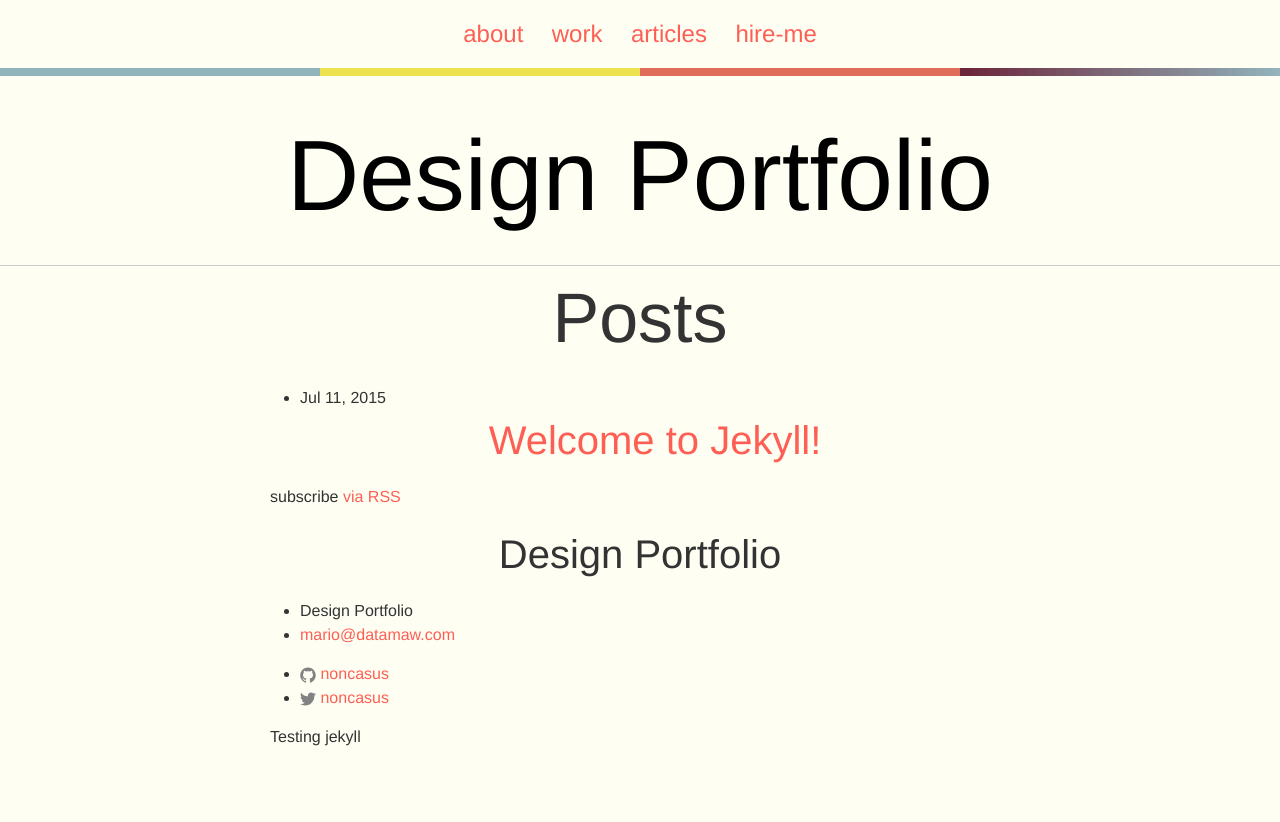
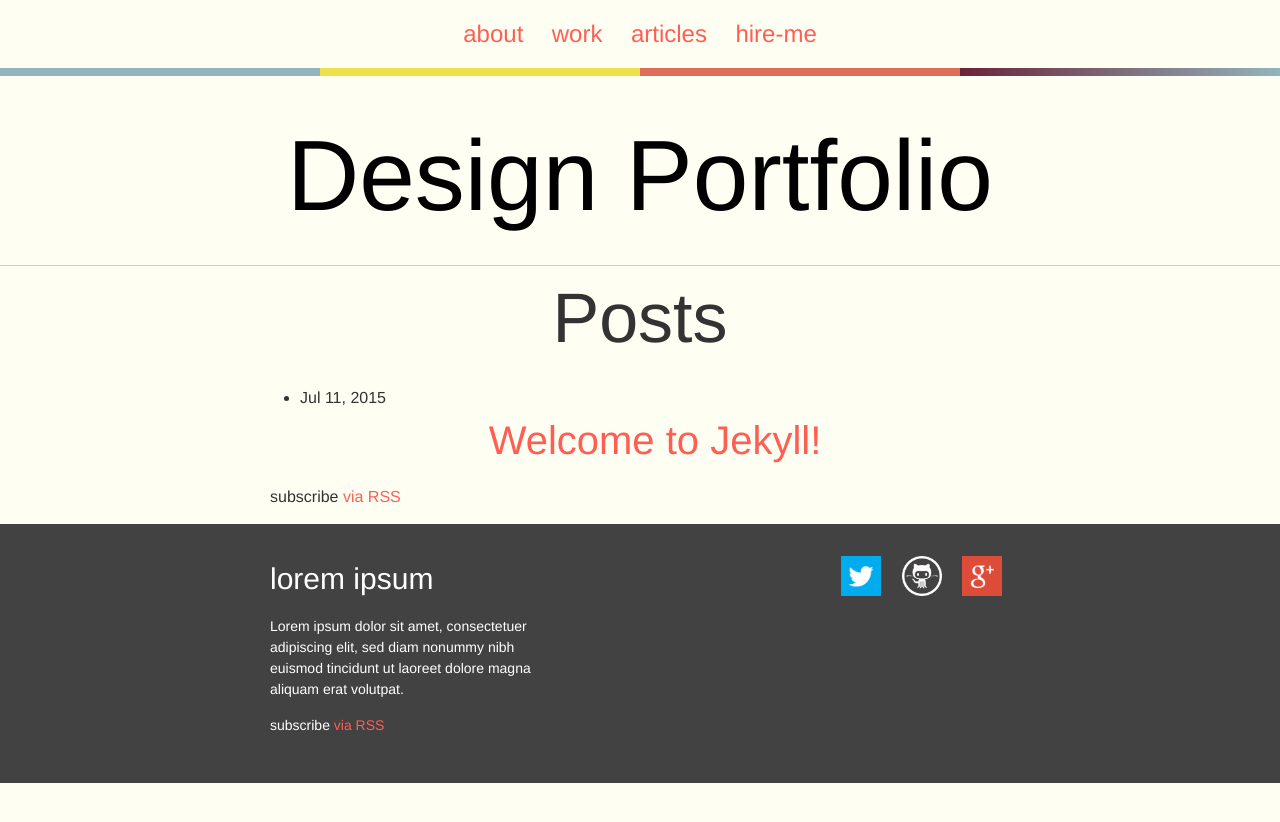
Before and after one commit to noncasus/jekyll-blog, a Jekyll site: the page built from index.html, in a window 1280 px wide. Shown: the top 822 px of the page. Built offline with Jekyll 4.4.1, drawn with Linux system fonts in a browser that asks for light colours.

Commit message:
footer added

```diff
--- a/_includes/footer.html
+++ b/_includes/footer.html
@@ -1,55 +1,35 @@
 <footer class="site-footer">
 
   <div class="wrapper">
-
-    <h2 class="footer-heading">{{ site.title }}</h2>
-
-    <div class="footer-col-wrapper">
-      <div class="footer-col  footer-col-1">
-        <ul class="contact-list">
-          <li>{{ site.title }}</li>
-          <li><a href="mailto:{{ site.email }}">{{ site.email }}</a></li>
-        </ul>
+    <div class="footer-content">
+      <h3>lorem ipsum</h3>
+      <p>
+        Lorem ipsum dolor sit amet, consectetuer adipiscing elit,
+        sed diam nonummy nibh euismod tincidunt ut laoreet dolore
+        magna aliquam erat volutpat.
+      </p>
+      <p>subscribe <a href="{{ "/feed.xml" | prepend: site.baseurl }}">via RSS</a></p>
     </div>
 
-      <div class="footer-col  footer-col-2">
-        <ul class="social-media-list">
-          {% if site.github_username %}
+    <div class="footer-social">
+      <ul>
         <li>
-            <a href="https://github.com/{{ site.github_username }}">
-              <span class="icon  icon--github">
-                <svg viewBox="0 0 16 16">
-                  <path fill="#828282" d="M7.999,0.431c-4.285,0-7.76,3.474-7.76,7.761 c0,3.428,2.223,6.337,5.307,7.363c0.388,0.071,0.53-0.168,0.53-0.374c0-0.184-0.007-0.672-0.01-1.32 c-2.159,0.469-2.614-1.04-2.614-1.04c-0.353-0.896-0.862-1.135-0.862-1.135c-0.705-0.481,0.053-0.472,0.053-0.472 c0.779,0.055,1.189,0.8,1.189,0.8c0.692,1.186,1.816,0.843,2.258,0.645c0.071-0.502,0.271-0.843,0.493-1.037 C4.86,11.425,3.049,10.76,3.049,7.786c0-0.847,0.302-1.54,0.799-2.082C3.768,5.507,3.501,4.718,3.924,3.65 c0,0,0.652-0.209,2.134,0.796C6.677,4.273,7.34,4.187,8,4.184c0.659,0.003,1.323,0.089,1.943,0.261 c1.482-1.004,2.132-0.796,2.132-0.796c0.423,1.068,0.157,1.857,0.077,2.054c0.497,0.542,0.798,1.235,0.798,2.082 c0,2.981-1.814,3.637-3.543,3.829c0.279,0.24,0.527,0.713,0.527,1.437c0,1.037-0.01,1.874-0.01,2.129 c0,0.208,0.14,0.449,0.534,0.373c3.081-1.028,5.302-3.935,5.302-7.362C15.76,3.906,12.285,0.431,7.999,0.431z"/>
-                </svg>
-              </span>
-
-              <span class="username">{{ site.github_username }}</span>
+          <a href="http://www.twitter.com/{{ site.twitter_username }}">
+            <img src="/images/twitter.png" alt="twitter logo" width="40"></img>
           </a>
         </li>
-          {% endif %}
-
-          {% if site.twitter_username %}
         <li>
-            <a href="https://twitter.com/{{ site.twitter_username }}">
-              <span class="icon  icon--twitter">
-                <svg viewBox="0 0 16 16">
-                  <path fill="#828282" d="M15.969,3.058c-0.586,0.26-1.217,0.436-1.878,0.515c0.675-0.405,1.194-1.045,1.438-1.809
-                  c-0.632,0.375-1.332,0.647-2.076,0.793c-0.596-0.636-1.446-1.033-2.387-1.033c-1.806,0-3.27,1.464-3.27,3.27 c0,0.256,0.029,0.506,0.085,0.745C5.163,5.404,2.753,4.102,1.14,2.124C0.859,2.607,0.698,3.168,0.698,3.767 c0,1.134,0.577,2.135,1.455,2.722C1.616,6.472,1.112,6.325,0.671,6.08c0,0.014,0,0.027,0,0.041c0,1.584,1.127,2.906,2.623,3.206 C3.02,9.402,2.731,9.442,2.433,9.442c-0.211,0-0.416-0.021-0.615-0.059c0.416,1.299,1.624,2.245,3.055,2.271 c-1.119,0.877-2.529,1.4-4.061,1.4c-0.264,0-0.524-0.015-0.78-0.046c1.447,0.928,3.166,1.469,5.013,1.469 c6.015,0,9.304-4.983,9.304-9.304c0-0.142-0.003-0.283-0.009-0.423C14.976,4.29,15.531,3.714,15.969,3.058z"/>
-                </svg>
-              </span>
-
-              <span class="username">{{ site.twitter_username }}</span>
+          <a href="http://www.github.com/{{ site.github_username }}">
+            <img src="/images/github.png" alt="github logo" width="40"></img>
           </a>
         </li>
-          {% endif %}
+        <li>
+          <a href="http://plus.google.com/{{ site.google_username }}">
+            <img src="/images/google-plus.png" alt="google logo" width="40"></img>
+          </a>
+        </li>
       </ul>
-      </div>
-
-      <div class="footer-col  footer-col-3">
-        <p class="text">{{ site.description }}</p>
     </div>
   </div>
 
-  </div>
-
 </footer>
--- a/_sass/_layout.scss
+++ b/_sass/_layout.scss
@@ -1,3 +1,4 @@
+// Header
 .site-nav{
     text-align:center;
 
@@ -21,3 +22,28 @@
     padding: 2em 0 0;
     border-bottom: 1px solid #ccc;
 }
+
+// Footer
+.site-footer{
+    padding: 2em 0;
+    color:#fff;
+    background: $grey-color-dark;
+}
+.footer-content{
+    float:left;
+    width:40%;
+    font-size: 0.875em;
+
+    h3{
+        text-align:left;
+    }
+}
+
+.footer-social{
+    float:right;
+
+    li{
+        display:inline-block;
+        margin:0 0.5em;
+    }
+}
```
Also changed, not shown: images/github.png (added), images/google-plus.png (added), images/twitter.png (added). Lines whose indentation alone changed are shown as unchanged.
